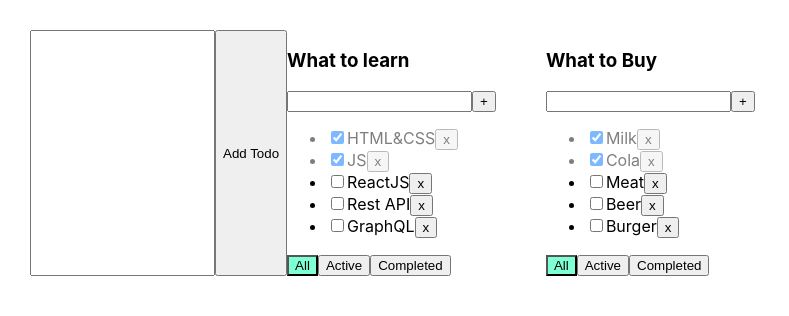
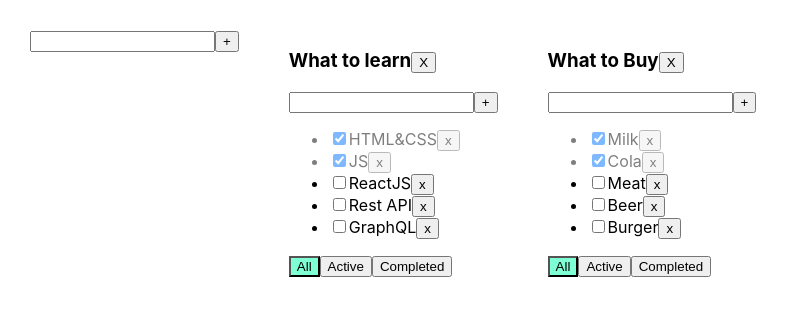
Before and after one commit to Kliapwnz/newTODOLIST, a React (Create React App) app: page / in a window 1280 px wide. Shown: the top 316 px of the page, without its empty margins (0-789 px from the left). Built offline with nearby package versions, Linux system fonts and the light colour scheme.

Commit message:
AddItemForm for universal input

```diff
--- a/src/AddItemForm.tsx
+++ b/src/AddItemForm.tsx
@@ -1,8 +1,7 @@
 import React, {ChangeEvent, KeyboardEvent, useState} from "react";
 
 type AddItemFormPropsType = {
-    addItem: (title: string, todolistId: string) => void
-    id: string
+    addItem: (title: string) => void
 }
 
 export function AddItemForm(props: AddItemFormPropsType) {
@@ -19,7 +18,7 @@ export function AddItemForm(props: AddItemFormPropsType) {
     }
     const addTask = () => {
         if (title.trim() !== "") {
-            props.addItem(title.trim(), props.id);
+            props.addItem(title.trim());
             setTitle("");
         } else {
             setError("Title is required");
--- a/src/App.tsx
+++ b/src/App.tsx
@@ -2,6 +2,7 @@ import React, {useState} from 'react';
 import './App.css';
 import {Todolist} from './Todolist';
 import {v1} from 'uuid';
+import {AddItemForm} from "./AddItemForm";
 
 export type FilterValuesType = "all" | "active" | "completed";
 type TodolistType = {
@@ -79,7 +80,7 @@ function App() {
 
     return (
         <div className="App">
-            <input/> <button>Add Todo</button>
+            <AddItemForm addItem={()=>{}} />
             {
                 todoLists.map((e) => {
                     let tasksForTodolist = tasksObj[e.id];
--- a/src/Todolist.tsx
+++ b/src/Todolist.tsx
@@ -14,7 +14,7 @@ type PropsType = {
     tasks: Array<TaskType>
     removeTask: (taskId: string, todolistId: string) => void
     changeFilter: (value: FilterValuesType, todolistId: string) => void
-    addTask: (title: string, todolistId: string) => void
+    addTask: (title: string, todolistId:string) => void
     changeTaskStatus: (taskId: string, isDone: boolean, todolistId: string) => void
     filter: FilterValuesType
     removeTodolist: (todolistId: string) => void
@@ -29,9 +29,15 @@ export function Todolist(props: PropsType) {
         props.removeTodolist(props.id)
     }
 
+    const addTask =(title:string)=>{
+        props.addTask(title, props.id)
+    }
+
     return <div>
-        <h3>{props.title}</h3>
-        <AddItemForm addItem={props.addTask} id={props.id}/>
+        <h3>{props.title}
+            <button onClick={removeTodolist}>X</button>
+        </h3>
+        <AddItemForm addItem={addTask}/>
         <ul>
             {
                 props.tasks.map(t => {
```
